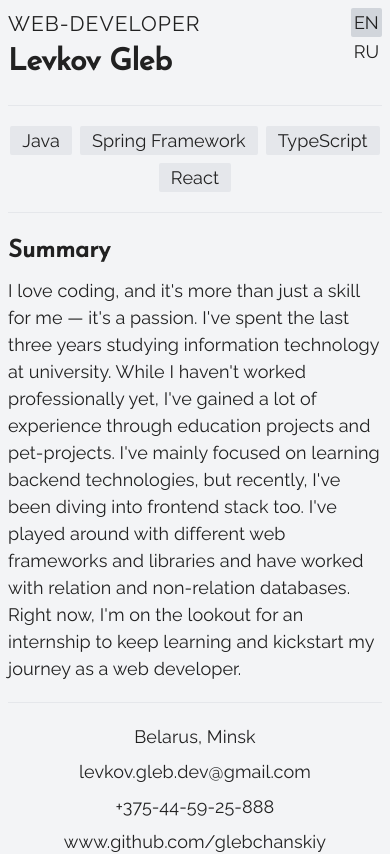
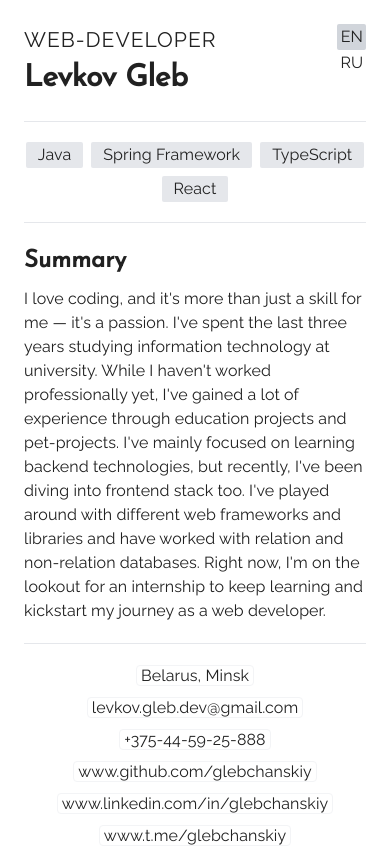
Before and after one commit to glebchanskiy/glebchanskiy.github.io, a Preact app: page / in a window 390 px wide. Shown: the top 854 px of the page. Built offline with nearby package versions, Linux system fonts and the light colour scheme.

Commit message:
refactor: styles, fortmat code

```diff
--- a/src/index.jsx
+++ b/src/index.jsx
@@ -18,7 +18,7 @@ export function App() {
 
   return (
     <div
-      class={`font-primary text-[18px] sm:text-[14px] font-normal tracking-[0.1px] text-text container bg-gray-100 mx-auto p-2 pb-20 sm:my-5  sm:p-8`}
+      class={`font-primary text-[16px] sm:text-[14px] font-normal tracking-[0.1px] text-text container sm:bg-gray-100 mx-auto p-6 pb-20 sm:my-5  sm:p-8`}
     >
       <Header
         personName={localizedState.personal.name}
--- a/src/styles/computed.css
+++ b/src/styles/computed.css
@@ -716,6 +716,10 @@ li::marker {
   padding: 0.5rem;
 }
 
+.p-6 {
+  padding: 1.5rem;
+}
+
 .\!px-3 {
   padding-left: 0.75rem !important;
   padding-right: 0.75rem !important;
@@ -864,8 +868,17 @@ li::marker {
     gap: 1.25rem;
   }
 
+  .sm\:bg-gray-100 {
+    --tw-bg-opacity: 1;
+    background-color: rgb(243 244 246 / var(--tw-bg-opacity));
+  }
+
   .sm\:p-8 {
     padding: 2rem;
+  }
+
+  .sm\:p-2 {
+    padding: 0.5rem;
   }
 
   .sm\:text-left {
```
Also changed, not shown: src/data/educationEn.json (+5 -5 lines), src/data/educationRu.json (line endings or trailing spaces).
